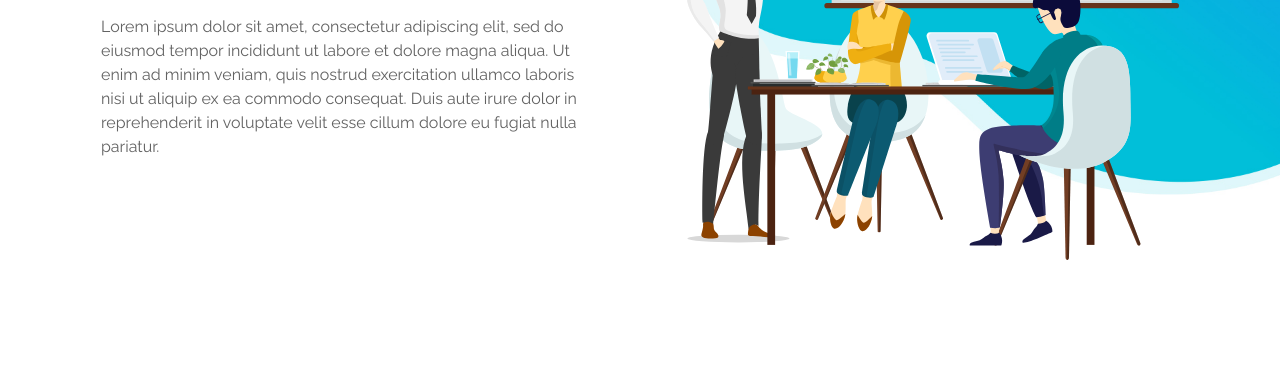
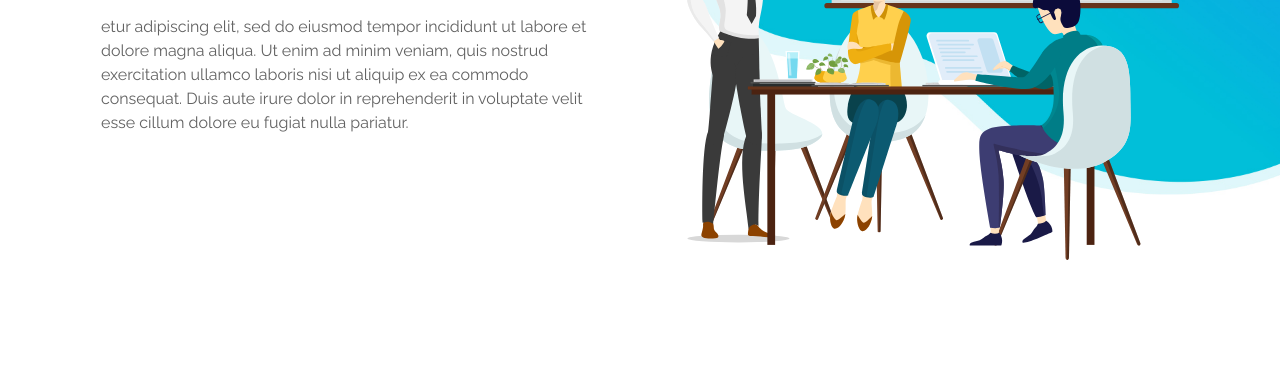
Before and after one commit to Bhavic22/The-Building-Manager---Webapp, a plain HTML site: page index.html in a window 1280 px wide. Shown: the part 401-770 px from the top of the page. Drawn offline with Linux system fonts and the light colour scheme; no server answers.

Commit message:
Update index.html

```diff
--- a/index.html
+++ b/index.html
@@ -49,7 +49,7 @@
                     <div class="col-lg-6">
                         <div class="text-container">
                             <h1><span class="turquoise">The Building Manager</span></h1>
-                            <p class="p-large">Lorem ipsum dolor sit amet, consectetur adipiscing elit, sed do eiusmod tempor incididunt ut labore et dolore magna aliqua. Ut enim ad minim veniam, quis nostrud exercitation ullamco laboris nisi ut aliquip ex ea commodo consequat. Duis aute irure dolor in reprehenderit in voluptate velit esse cillum dolore eu fugiat nulla pariatur.</p>
+                            <p class="p-large">etur adipiscing elit, sed do eiusmod tempor incididunt ut labore et dolore magna aliqua. Ut enim ad minim veniam, quis nostrud exercitation ullamco laboris nisi ut aliquip ex ea commodo consequat. Duis aute irure dolor in reprehenderit in voluptate velit esse cillum dolore eu fugiat nulla pariatur.</p>
                         </div> <!-- end of text-container -->
                     </div> <!-- end of col -->
                     <div class="col-lg-6">
@@ -62,7 +62,6 @@
         </div> <!-- end of header-content -->
     </header> <!-- end of header -->
     <!-- end of header -->
-
     <!-- Desk Details -->
 
     <div id="DeskDetails" class="cards-2">
```
